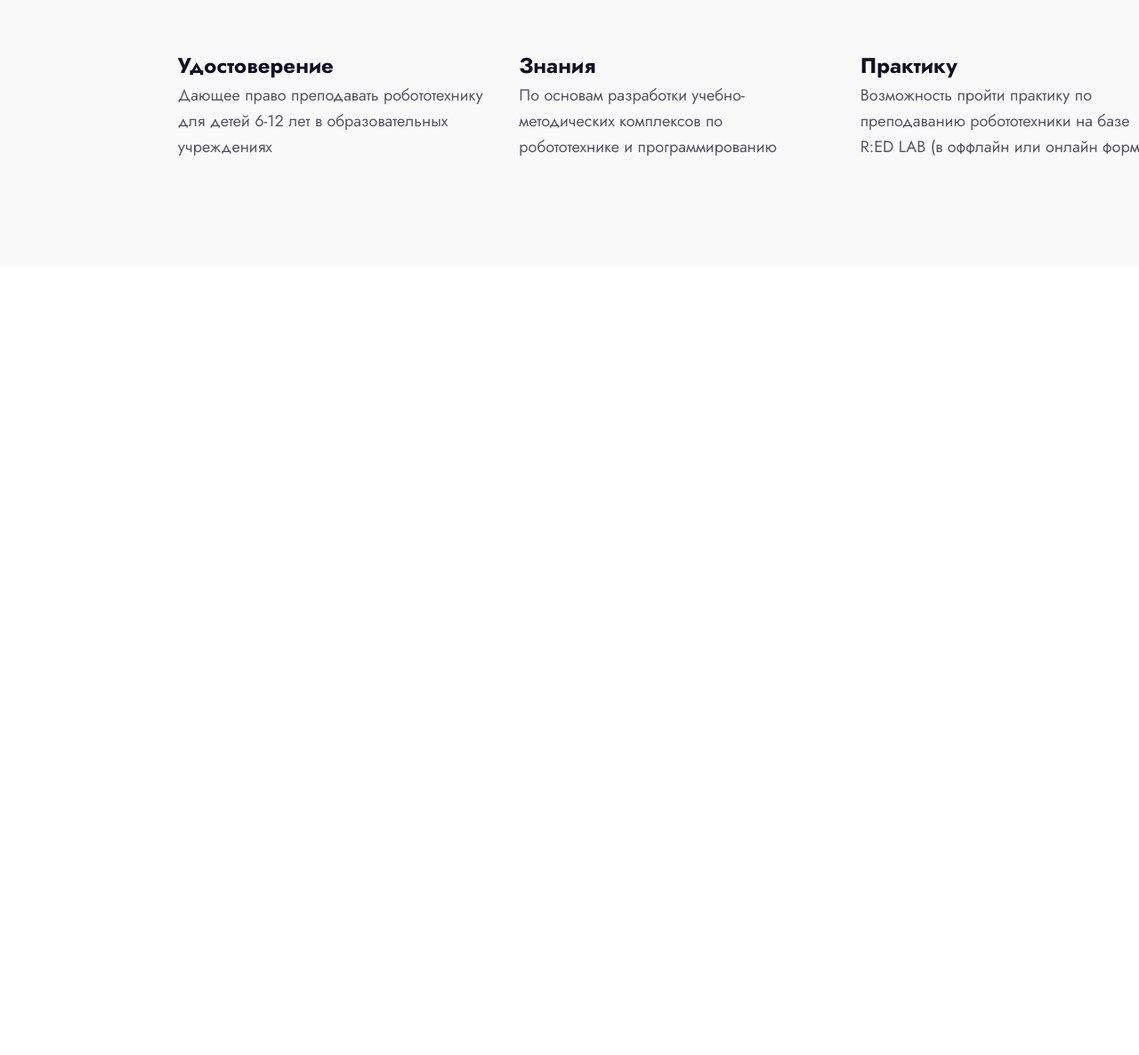
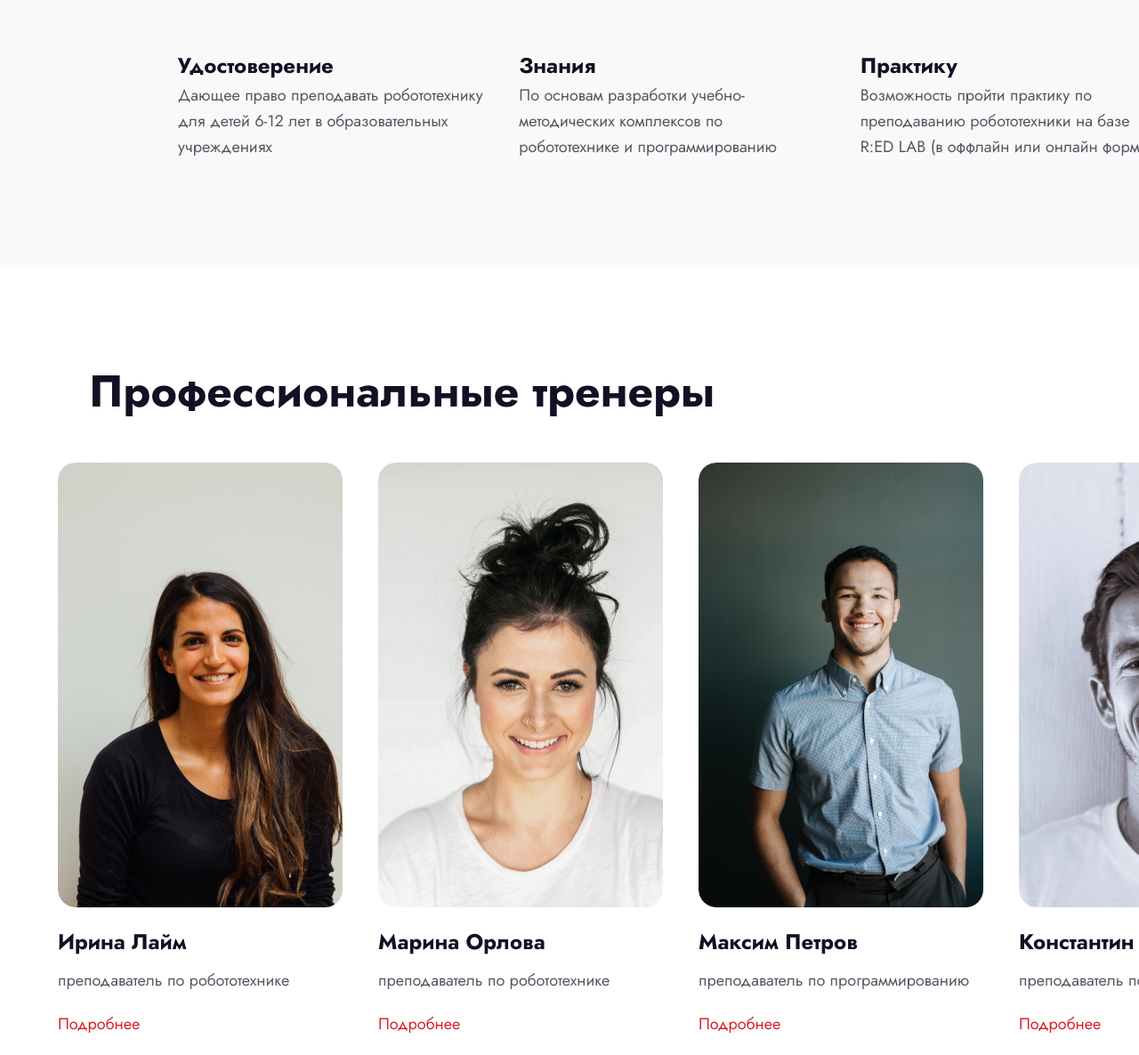
Before and after one commit to SamadjonIslomov/prayektn1, a plain HTML site: page index.html in a window 1280 px wide. Shown: the part 1741-2927 px from the top of the page at 89% size. Before the commit the page ends 2041 px from the top, so only its background shows below. Drawn offline with Linux system fonts and the light colour scheme.

Commit message:
yangi fayllar qo'shildi va ma'lumot kiritildi

```diff
--- a/index.html
+++ b/index.html
@@ -15,7 +15,7 @@
             <div class="logotip">ROBO.SCHOOL</div>
             <div class="content">
                 <a class="item_1" href="#School">О школе</a>
-                <a class="item_1" href="">Тренеры</a>
+                <a class="item_1" href="#trainer">Тренеры</a>
                 <a class="item_1" href="">Стоимость</a>
             </div>
             <div class="tel_number">+7 800 000 11 22</div>
@@ -70,5 +70,34 @@
         </div>
         </div>
     </div>
+    <div class="trainer_part" id="trainer">
+        <div class="text_trainer">Профессиональные тренеры</div>
+        <div class="dsp_img">
+            <div class="img_trainer">
+                <div class="img_1"></div>
+                <div class="img_text_1">Ирина Лайм</div>
+                <div class="img_text_2">преподаватель по робототехнике</div>
+                <div class="img_text_3">Подробнее</div>
+            </div>
+            <div class="img_trainer">
+                <div class="img_1 i2"></div>
+                <div class="img_text_1">Марина Орлова</div>
+                <div class="img_text_2">преподаватель по робототехнике</div>
+                <div class="img_text_3">Подробнее</div>
+            </div>
+            <div class="img_trainer">
+                <div class="img_1 i3"></div>
+                <div class="img_text_1">Максим Петров</div>
+                <div class="img_text_2">преподаватель по программированию</div>
+                <div class="img_text_3">Подробнее</div>
+            </div>
+            <div class="img_trainer">
+                <div class="img_1 i4"></div>
+                <div class="img_text_1">Константин Назаров</div>
+                <div class="img_text_2">преподаватель по робототехнике</div>
+                <div class="img_text_3">Подробнее</div>
+            </div>
+        </div>
+    </div>
 </body>
 </html>
--- a/style.css
+++ b/style.css
@@ -208,3 +208,79 @@ font-style: normal;
 font-weight: 400;
 line-height: 160%; /* 28.8px */
 }
+.trainer_part {
+    width: 1510px;
+    height: 786px;
+    margin-top: 100px;
+}
+.text_trainer {
+    color: #141024;
+font-family: Jost;
+font-size: 50px;
+font-style: normal;
+font-weight: 600;
+line-height: 160%;
+margin-left: 100px;
+}
+.dsp_img {
+    width: 1230px;
+    height: 646px;
+    display: flex;
+    align-items: center;
+    justify-content: center;
+    gap: 40px;
+    margin-left: 150px;
+}
+.img_trainer {
+    width: 320px;
+    height: fit-content;
+    margin-top: 80px;
+}
+.img_1 {
+    background-image: url(./trainer_1.jpg);
+    width: 320px;
+    height: 500px;
+    border-radius: 20px;
+    background: lightgray 50% / #C4C4C4;
+    background-size: cover;
+    background-repeat: no-repeat;
+}
+.i2 {
+    background-image: url(./trainer_2.jpg);
+}
+.i3 {
+    background-image: url(./trainer_3.jpg);
+}
+.i4 {
+    background-image: url(./trainer_4.jpg);
+}
+.img_text_1 {
+    color: #141024;
+font-family: Jost;
+font-size: 24px;
+font-style: normal;
+font-weight: 600;
+line-height: 160%; /* 38.4px */
+margin-top: 20px;
+user-select: none;
+}
+.img_text_2 {
+    color: rgba(20, 16, 36, 0.70);
+font-family: Jost;
+font-size: 18px;
+font-style: normal;
+font-weight: 400;
+line-height: 160%; /* 28.8px */
+margin-top: 10px;
+user-select: none;
+}
+.img_text_3 {
+    color: #D52027;
+font-family: Jost;
+font-size: 18px;
+font-style: normal;
+font-weight: 400;
+line-height: 160%; /* 28.8px */
+margin-top: 20px;
+user-select: none;
+}
```
Also changed, not shown: trainer_1.jpg (added), trainer_2.jpg (added), trainer_3.jpg (added), trainer_4.jpg (added), trainer_5.jpg (added).
